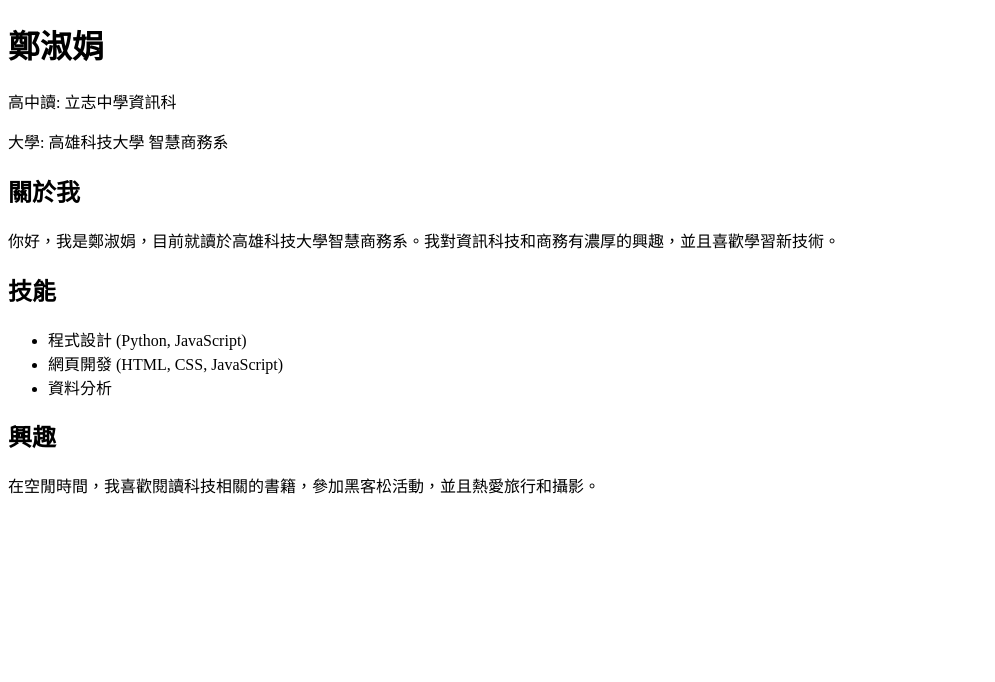
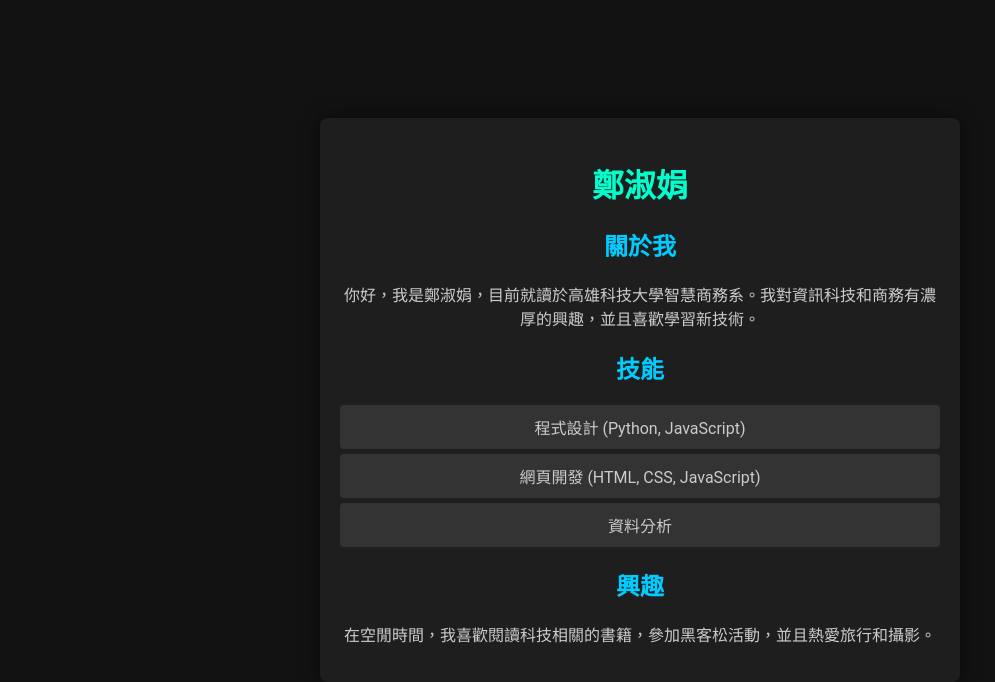
Before and after one commit to shujuan1015/shujuan1015.github.io, a plain HTML site: page index.html in a window 1280 px wide. Shown: the whole page, without its empty margins (0-995 px from the left). Drawn offline with Linux system fonts and the light colour scheme.

Commit message:
first commit

```diff
--- a/index.html
+++ b/index.html
@@ -4,13 +4,13 @@
     <meta charset="UTF-8">
     <meta name="viewport" content="width=device-width, initial-scale=1.0">
     <title>鄭淑娟的自我介紹</title>
-    <link rel="stylesheet" href="styles.css">
+    <link rel="stylesheet" href="./index.css">
 </head>
 <body>
     <div class="container">
         <h1>鄭淑娟</h1>
-        <p>高中讀: 立志中學資訊科</p>
-        <p>大學: 高雄科技大學 智慧商務系</p>
+        <!-- <p>高中讀: 立志中學資訊科</p>
+        <p>大學: 高雄科技大學 智慧商務系</p> -->
         <h2>關於我</h2>
         <p>你好，我是鄭淑娟，目前就讀於高雄科技大學智慧商務系。我對資訊科技和商務有濃厚的興趣，並且喜歡學習新技術。</p>
         <h2>技能</h2>
```
